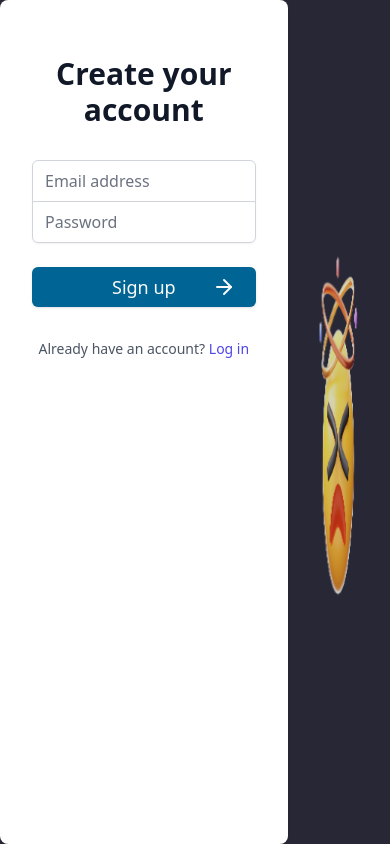
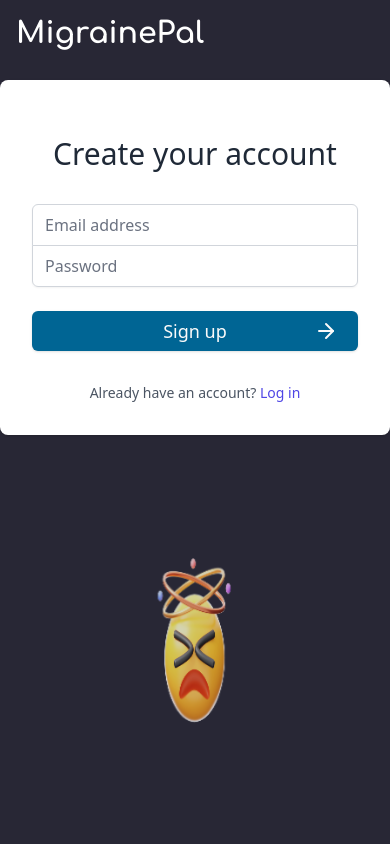
Before and after one commit to kmoze/migraine_pal, a React (Vite) app: page /signup in a window 390 px wide. Built offline with nearby package versions, Linux system fonts and the light colour scheme; no server answers; what @react-pdf/renderer would draw is missing.

Commit message:
Adding title to login/signup pages & making them responsive

```diff
--- a/src/pages/Login.tsx
+++ b/src/pages/Login.tsx
@@ -20,7 +20,7 @@
 
     try {
       await authService.signIn(email, password);
-      navigate('/dashboard'); // Redirect to dashboard after login
+      navigate('/dashboard');
     } catch (err) {
       setError(
         err instanceof Error ? err.message : 'Invalid email or password'
@@ -31,10 +31,13 @@
   };
 
   return (
-    <div className="bg-card-darkModeSecondary w-full flex">
-      <div className="max-w-md w-full space-y-8 p-8 bg-white rounded-lg shadow">
+    <div className="bg-card-darkModeSecondary w-full flex-col flex pt-20 h-screen items-center justify-center md:flex-row md:pt-0">
+      <div className="absolute top-4 left-4 text-3xl font-bold text-white font-custom">
+        MigrainePal
+      </div>
+      <div className="max-w-md w-full space-y-8 p-8 bg-white rounded-lg shadow flex flex-col">
         <div>
-          <h2 className="mt-6 text-center text-3xl font-extrabold text-gray-900">
+          <h2 className="mt-6 text-center text-3xl font-normal text-gray-800">
             Sign in to your account
           </h2>
         </div>
@@ -101,7 +104,7 @@
           </p>
         </div>
       </div>
-      <div className="flex w-1/2 flex-col justify-center items-center">
+      <div className="flex w-1/2 h-full flex-col justify-center items-center">
         <img
           className={styles.migraineImg}
           src={migraine}
--- a/src/pages/SignUp.tsx
+++ b/src/pages/SignUp.tsx
@@ -35,10 +35,13 @@
   };
 
   return (
-    <div className="bg-card-darkModeSecondary w-full flex">
-      <div className="max-w-md w-full space-y-8 p-8 bg-white rounded-lg shadow">
+    <div className="bg-card-darkModeSecondary w-full flex-col pt-20 flex h-screen items-center justify-center md:flex-row md:pt-0">
+      <div className="absolute top-4 left-4 text-3xl font-bold text-white font-custom">
+        MigrainePal
+      </div>
+      <div className="max-w-md w-full space-y-8 p-8 bg-white rounded-lg shadow flex flex-col">
         <div>
-          <h2 className="mt-6 text-center text-3xl font-extrabold text-gray-900">
+          <h2 className="mt-6 text-center text-3xl font-normal text-gray-800">
             Create your account
           </h2>
         </div>
@@ -105,7 +108,7 @@
           </p>
         </div>
       </div>
-      <div className="flex w-1/2 flex-col justify-center items-center">
+      <div className="flex w-1/2 h-full flex-col justify-center items-center">
         <img
           className={styles.migraineImg}
           src={migraine}
```
